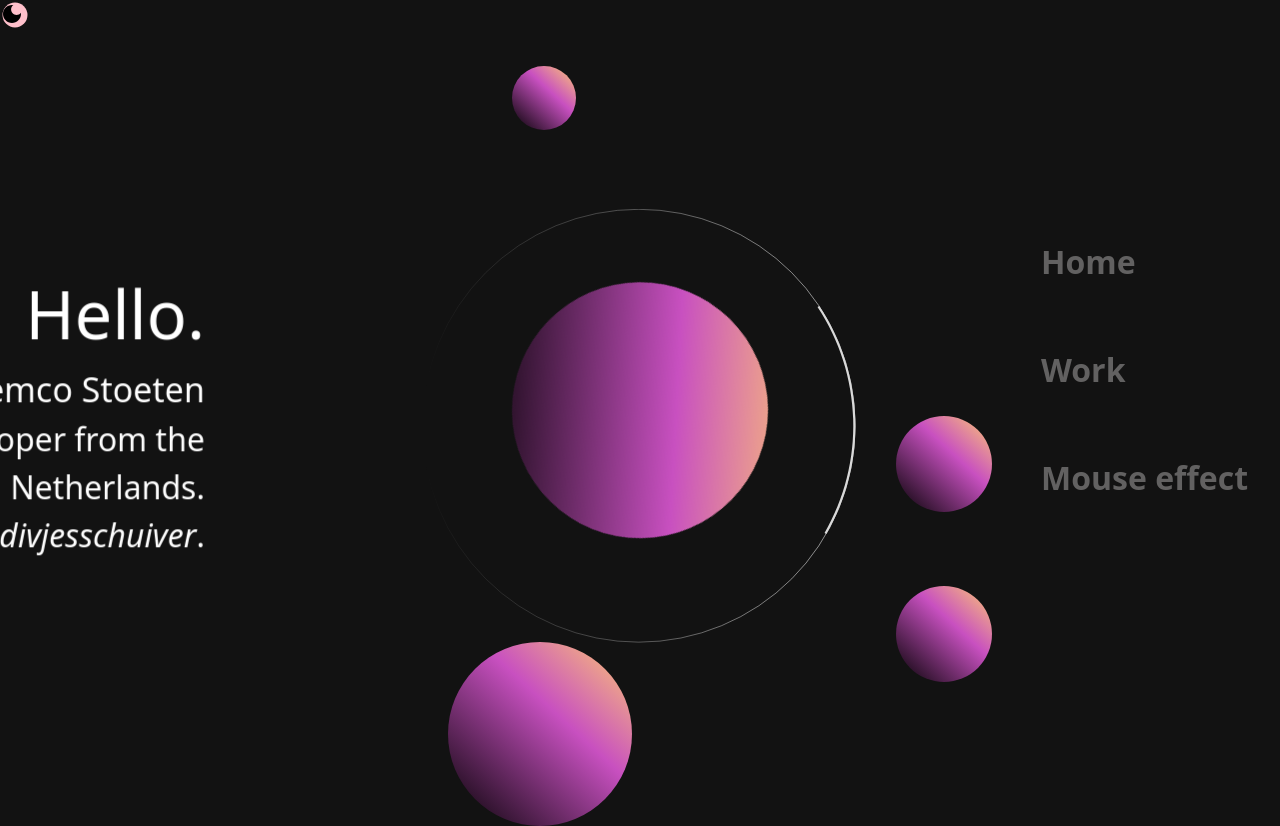
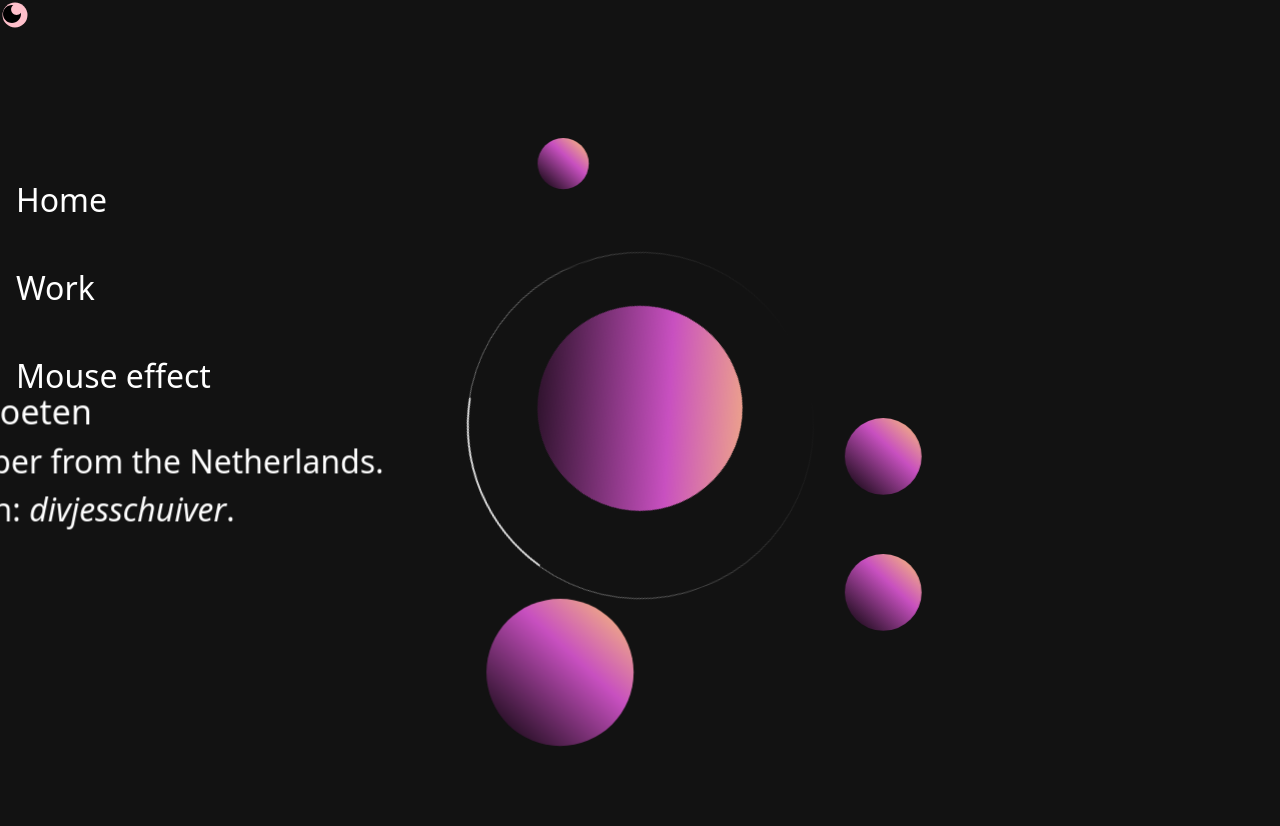
Before and after one commit to remcostoeten/remcostoeten-portfolio, a Next.js app: page / in a window 1280 px wide. Built offline with nearby package versions, Linux system fonts and the light colour scheme.

Commit message:
minor changes

```diff
--- a/components/header/Header.jsx
+++ b/components/header/Header.jsx
@@ -14,7 +14,7 @@ export default function Header() {
 		<>
 			<header className="flex items-center justify-between">
 				<Logo />
-				<nav>
+				<nav className="left-4">
 					<ul className="flex text-offWhite scale-150">
 						<motion.li
 							initial="hidden"
--- a/components/header/Navbar.jsx
+++ b/components/header/Navbar.jsx
@@ -6,7 +6,6 @@ export default function Navbar({ handleHover }) {
 	const router = useRouter();
 	const [click, setClick] = useState(false);
 
-	// on click off link add body class which fades away after 3s
 	const handleClick = () => {
 		setClick(true);
 		document.body.classList.add('menu-clicked');
@@ -23,10 +22,10 @@ export default function Navbar({ handleHover }) {
 
 	return (
 		<>
-			<nav className="absolute">
+			<nav className="absolute left-4 text-white top-1/2 transform -translate-y-1/2">
 				<ul className="flex flex-col">
 					<li
-						className={`animate__animate custom-padding animate__zoomInRight animate__delay-1s text-xxl ${isActive(
+						className={`pb-10 animate__animate custom-padding animate__zoomInRight animate__delay-1s text-xxl ${isActive(
 							'/',
 						)}`}
 						onClick={handleClick}
@@ -38,7 +37,7 @@ export default function Navbar({ handleHover }) {
 						</Link>
 					</li>
 					<li
-						className={`animate__animated animate__zoomInRight custom-padding animate__delay-1s ${isActive(
+						className={`pb-10 animate__animated animate__zoomInRight custom-padding animate__delay-1s ${isActive(
 							'/work',
 						)}`}
 						onMouseEnter={() => handleHover(true)}
@@ -49,7 +48,7 @@ export default function Navbar({ handleHover }) {
 						</Link>
 					</li>
 					<li
-						className={`animate__animated custom-padding animate__zoomInRight animate__delay-1s ${isActive(
+						className={` animate__animated custom-padding animate__zoomInRight animate__delay-1s ${isActive(
 							'/test',
 						)}`}
 						onMouseEnter={() => handleHover(true)}
--- a/components/landing/IntroText.jsx
+++ b/components/landing/IntroText.jsx
@@ -9,20 +9,22 @@ export default function IntroText() {
 		borderRadius: '50%',
 		position: 'absolute',
 		top: '50%',
-		left: '50%',
-		transform: 'translate(-185%, -46%)',
-		textAlign: 'right',
+		right: '-25%',
+		transform: 'translate(0, 0)',
 		mixblendmode: 'difference',
 	};
 
 	return (
 		<>
 			<CursorPointer size={mouseSize} />
-			<div className="intro">
+			<div
+				className="
+			"
+			>
 				<div className={styles.cube}></div>
 				<div className={styles.intro} style={circleStyle}>
 					<h1
-						className="text-white animate__animated animate__zoomInRight animate__delay-1s"
+						className="text-white animate__animated animate__zoomInLeft animate__delay-1s"
 						onMouseEnter={() => {
 							setMouseSize(155);
 						}}
@@ -31,7 +33,6 @@ export default function IntroText() {
 						}}
 					>
 						Hello.
-						<div className="w-36 h-36 absolute p-4 m-4 left-32 bg-indigo-400   flex "></div>
 					</h1>
 					<h2
 						className="text-white
--- a/components/landing/Landing.module.scss
+++ b/components/landing/Landing.module.scss
@@ -44,8 +44,8 @@ $smallCircleDelay: 2s;
 }
 
 .GradientCircle {
-	width: 20vw;
-	height: 20vw;
+	width: 16vw;
+	height: 16vw;
 	border-radius: 50%;
 	position: absolute;
 	top: 50%;
@@ -67,6 +67,15 @@ $smallCircleDelay: 2s;
 			forwards,
 		scaleIn 1500ms 750ms cubic-bezier(0.165, 0.84, 0.44, 1) forwards;
 	scale: 0;
+}
+
+.circel {
+	animation: infiniteWiggle 30s 1500ms infinite;
+}
+
+.sphereTwo,
+.sphereFour {
+	animation: infiniteWiggleReverse 30s 1500ms infinite;
 }
 
 .intro {
@@ -97,7 +106,7 @@ $smallCircleDelay: 2s;
 	}
 
 	100% {
-		scale: 1;
+		scale: 0.8;
 	}
 }
 
--- a/components/landing/OuterRingCircle.jsx
+++ b/components/landing/OuterRingCircle.jsx
@@ -26,12 +26,14 @@ function CircleWithBorder({ isHovered }) {
 				top=" 5%"
 				left="40%"
 				rotate={45}
+				className="sphereOne"
 				horizontalTransform="translateX(-50%)"
 			/>
 			<GradientSphere
 				size="96px"
 				top=" 390px"
 				left="70%"
+				className="sphereTwo"
 				rotate={90}
 				horizontalTransform="translateX(-50%)"
 			/>
@@ -41,7 +43,7 @@ function CircleWithBorder({ isHovered }) {
 				className={`${styles.circel} circel-svg`}
 				xmlns="http://www.w3.org/2000/svg"
 				style={{
-					transform: isHovered ? 'rotate(180deg)' : 'rotate(0)',
+					transform: isHovered ? 'rotate(0)' : 'rotate(180deg)',
 					transition: 'transform 1s ease-in-out',
 				}}
 			>
@@ -93,17 +95,21 @@ function CircleWithBorder({ isHovered }) {
 				size="96px"
 				top=" 70%"
 				left="70%"
+				className="sphereThree"
 				rotate={90}
 				horizontalTransform="translateX(-50%)"
 			/>
+			<div class="sphereFour">
 				<GradientSphere
 					size="184px"
 					top=" 77%"
+					className="sphereFour"
 					left="35%"
 					rotate={33}
 					horizontalTransform="translateX(-50%)"
 				/>
 			</div>
+		</div>
 	);
 }
 
--- a/pages/index.js
+++ b/pages/index.js
@@ -13,12 +13,12 @@ export default function Index() {
 
 	return (
 		<>
+			<Navbar handleHover={handleHover} />
 			<div>
 				<IntroText />
 				<GradientCircle />
 				<CircleWithBorder isHovered={isHovered} />
 			</div>
-			<Navbar handleHover={handleHover} />
 		</>
 	);
 }
--- a/styles/components/_header.scss
+++ b/styles/components/_header.scss
@@ -1,94 +1,7 @@
-@import './_menu-transition.scss';
-.logo {
-	path {
-		opacity: 0;
-		transform: translateY(50px);
-		animation-name: pathAnimation;
-		animation-duration: 1s;
-		animation-timing-function: cubic-bezier(0.39, 0.575, 0.565, 1);
-		animation-fill-mode: forwards;
-
-		&:not(:nth-child(1)):not(:nth-child(2)) {
-			animation-delay: 2s;
-		}
+nav {
+	ul {
+		top: 50%;
+		transform: translateY(-50%);
+		right: 2rem;
 	}
 }
-
-nav {
-	top: 50%;
-	transform: translateY(-50%);
-	right: 2rem;
-
-	li {
-		margin-bottom: 60px;
-
-		cursor: pointer;
-		a {
-			&::after {
-				content: '';
-				transition: background-color 1s, width 1s;
-				transition-timing-function: cubic-bezier(
-					0.175,
-					0.885,
-					0.32,
-					1.275
-				);
-
-				width: 0px;
-				height: 2px;
-				left: 0;
-				position: absolute;
-				bottom: 0;
-				background-color: transparent;
-			}
-
-			&:hover {
-				color: #f998ef;
-
-				&::after {
-					width: 100%;
-					background-color: #f998ef;
-				}
-			}
-
-			&.active {
-				color: #f998ef;
-			}
-		}
-		a {
-			color: #626161;
-			font-weight: 600;
-			font-size: 1.5rem;
-			position: relative;
-			transition: 1s ease-in-out;
-		}
-	}
-}
-
-// .custom-padding {
-// 	padding: 100px;
-// 	margin: -80px;
-// }
-
-header {
-	svg {
-		opacity: 0;
-		transform: translateY(50px);
-		animation-name: pathAnimation;
-		animation-duration: 1s;
-		animation-timing-function: cubic-bezier(0.39, 0.575, 0.565, 1);
-		animation-fill-mode: forwards;
-		color: #fff;
-	}
-}
-
-@keyframes pathAnimation {
-	0% {
-		opacity: 0;
-		transform: translateY(50px);
-	}
-	100% {
-		opacity: 1;
-		transform: translateY(0);
-	}
-}
--- a/styles/utillities/_keyframes.scss
+++ b/styles/utillities/_keyframes.scss
@@ -1,3 +1,47 @@
+@keyframes infiniteWiggle {
+	0% {
+		transform: rotate(180deg);
+	}
+
+	25% {
+		transform: rotate(155deg);
+	}
+
+	50% {
+		transform: rotate(180deg);
+	}
+
+	75% {
+		transform: rotate(205deg);
+	}
+
+	100% {
+		transform: rotate(180deg);
+	}
+}
+
+@keyframes infiniteWiggleReverse {
+	0% {
+		transform: rotate(180deg);
+	}
+
+	25% {
+		transform: rotate(190deg);
+	}
+
+	50% {
+		transform: rotate(180deg);
+	}
+
+	75% {
+		transform: rotate(170deg);
+	}
+
+	100% {
+		transform: rotate(180deg);
+	}
+}
+
 @keyframes zoomInRight {
 	from {
 		opacity: 0;
```
Lines whose indentation alone changed are shown as unchanged.
